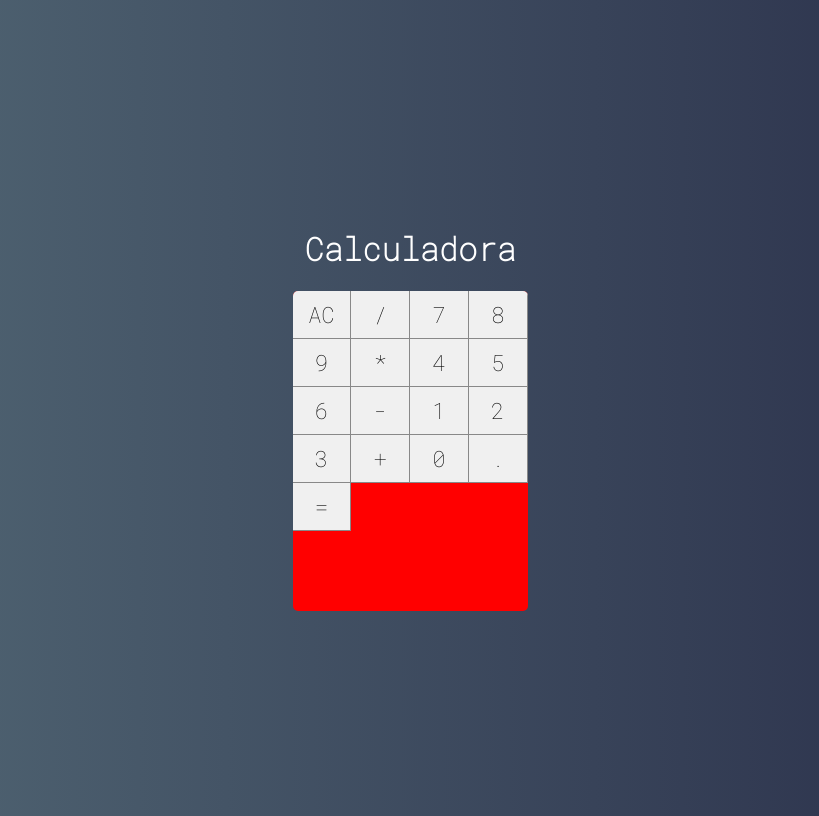
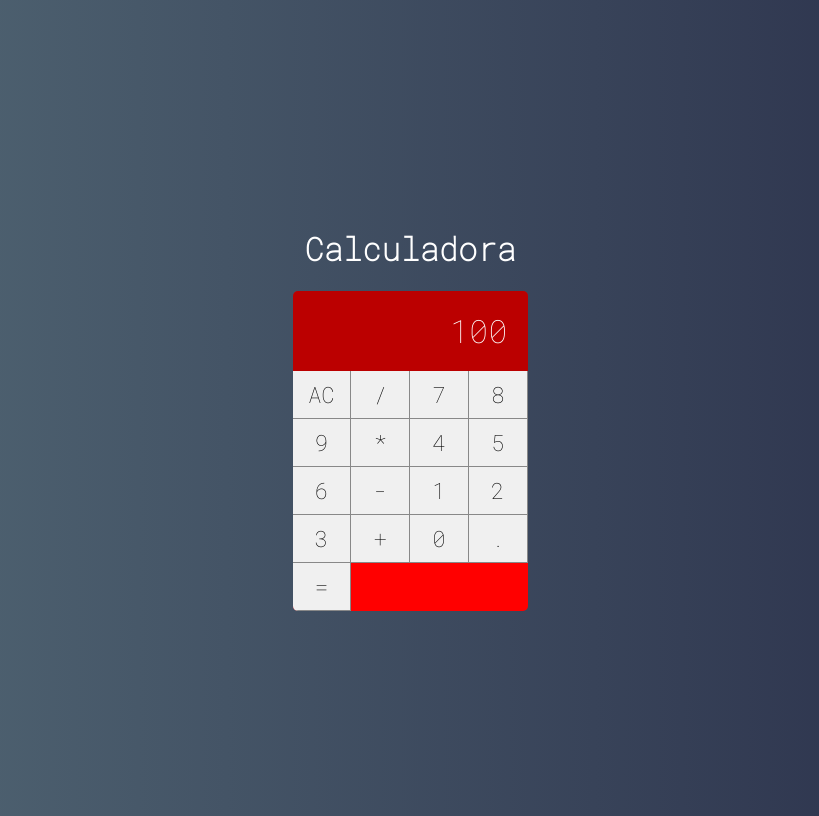
Before and after one commit to cronos2277/javascript, a React (Create React App) app in the folder calculadora/: page / in a window 1280 px wide. Shown: the whole page, without its empty margins (230-1049 px from the left). Built offline with nearby package versions, Linux system fonts and the light colour scheme.

Commit message:
calculadora

```diff
--- /dev/null
+++ b/calculadora/src/components/Display.css
@@ -0,0 +1,10 @@
+.display{
+	grid-column:span 4;
+	background-color:#0004;
+	display:flex;
+	justify-content:flex-end;
+	align-items:center;
+	padding:20px;
+	font-size:2em;
+	overflow:hidden;
+}
--- /dev/null
+++ b/calculadora/src/components/Display.jsx
@@ -0,0 +1,4 @@
+import React from 'react';
+import './Display.css';
+export default props =>
+<div className="display">{props.value}</div>
--- a/calculadora/src/main/Calculator.css
+++ b/calculadora/src/main/Calculator.css
@@ -7,5 +7,5 @@
 	overflow:hidden;
 	display:grid;
 	grid-template-columns:repeat(4,25%);
-	grid-template-rows: 48px 48px 48px 48px 48px;
+	grid-template-rows: 1fr 48px 48px 48px 48px 48px;
 }
--- a/calculadora/src/main/Calculator.jsx
+++ b/calculadora/src/main/Calculator.jsx
@@ -1,10 +1,12 @@
 import React, { Component } from 'react';
 import './Calculator.css';
 import Button from '../components/Button';
+import Display from '../components/Display';
 export default class Calculator extends Component{
 	render(){
 		return(
 			<div className="calculator">
+				<Display value={100} className="display"/>
 				<Button label="AC"/>
 				<Button label="/"/>
 				<Button label="7"/>
```
